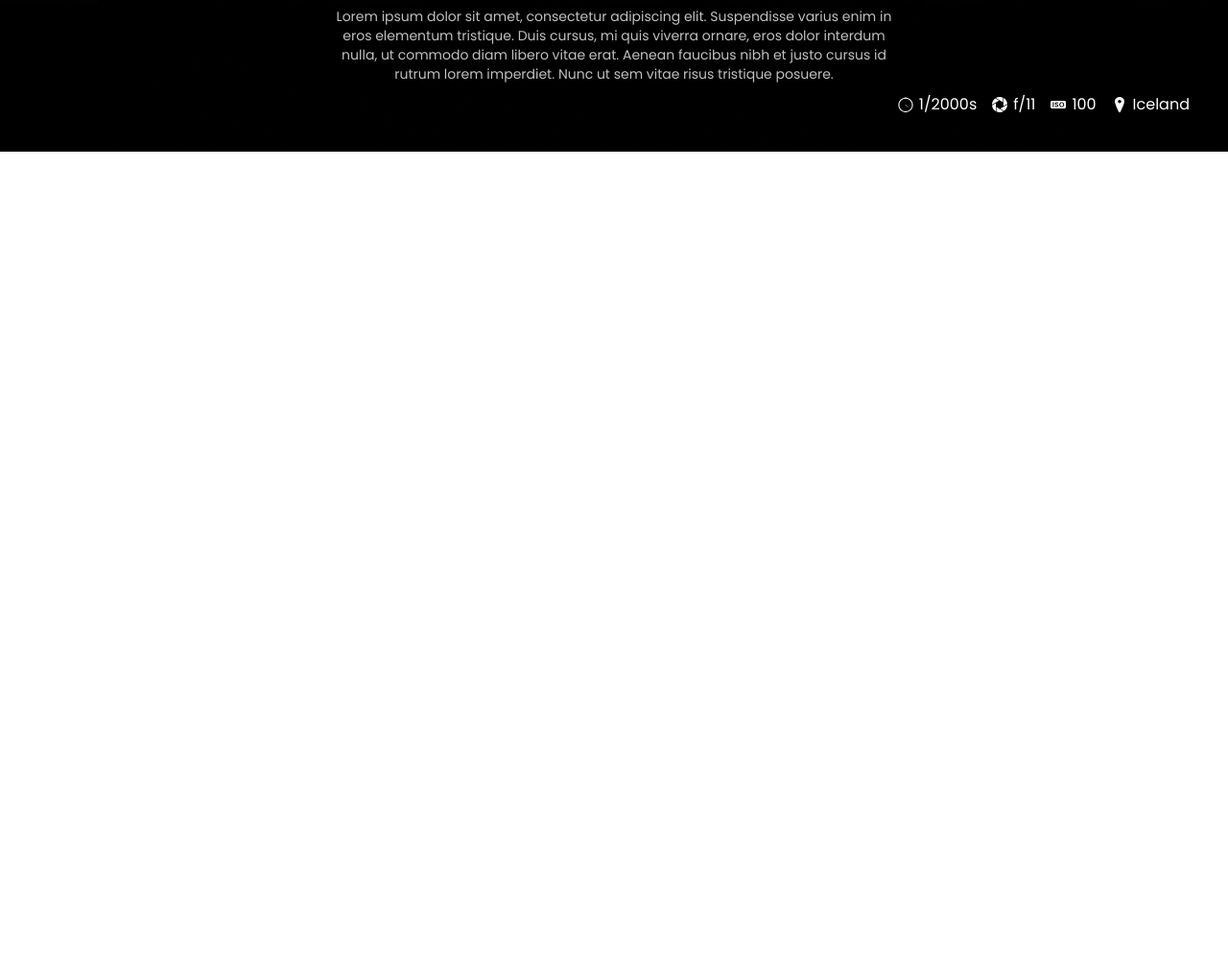
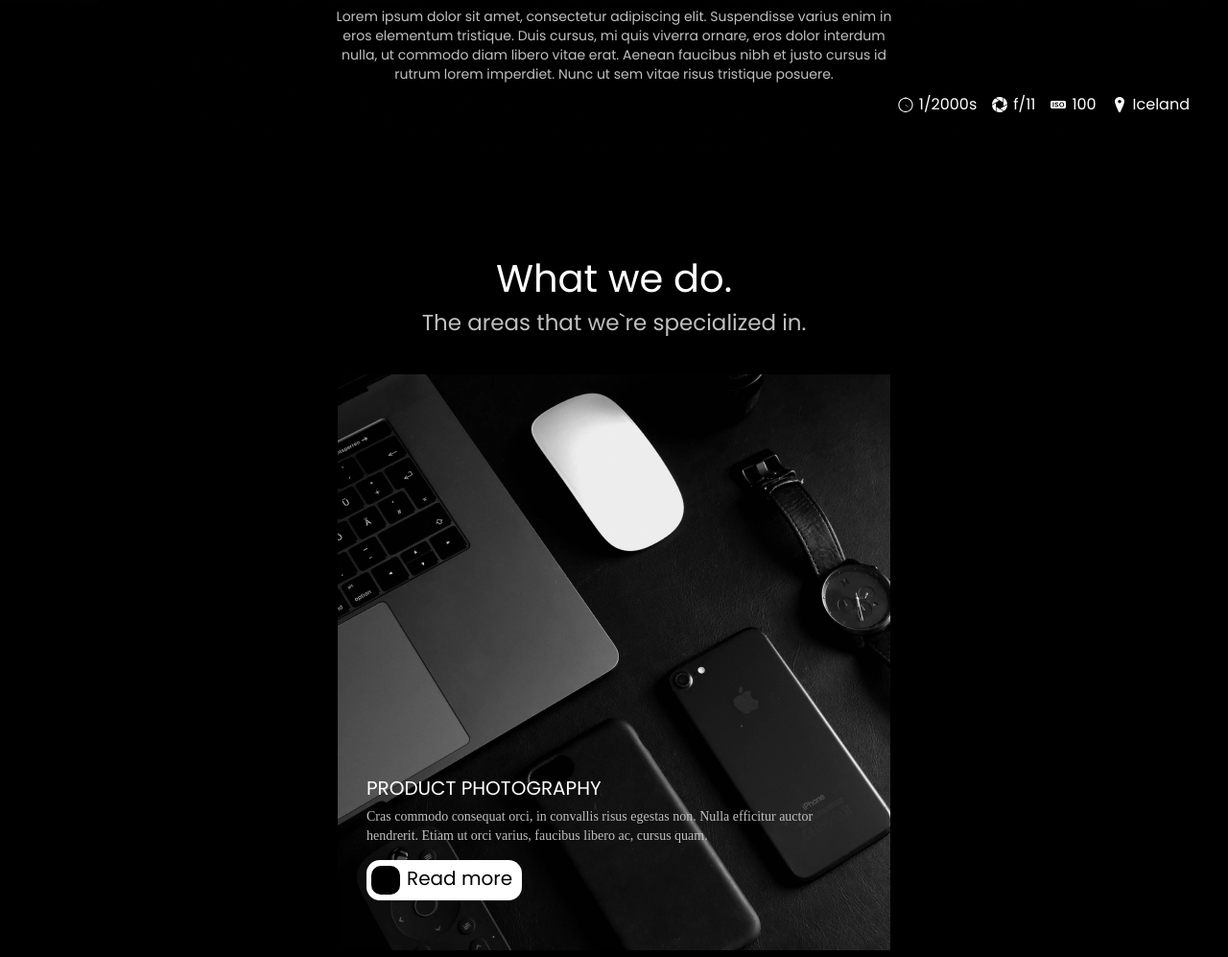
Before and after one commit to maksmalaniya/aperture, a website: page app/index.html in a window 1280 px wide. Shown: the part 743-1740 px from the top of the page at 96% size. Before the commit the page ends 901 px from the top, so only its background shows below. Drawn offline with Linux system fonts and the light colour scheme.

Commit message:
added section what

```diff
--- a/app/index.html
+++ b/app/index.html
@@ -86,6 +86,62 @@
 				</div>
 		</section>
 	</div>
+	<div class="wrapper">
+		<section class="what container">
+			<h2 class="what__title">What we do.</h2>
+			<p class="what__subtitle">The areas that we`re specialized in.</p>
+			<div class="what__cards">
+				<article class="what__card-1">
+					<h3 class="what__card-title">PRODUCT PHOTOGRAPHY</h3>
+					<p class="what__card-subtitle">
+						Cras commodo consequat orci, in convallis risus egestas non.
+						Nulla efficitur auctor hendrerit.
+						Etiam ut orci varius, faucibus libero ac, cursus quam.
+					</p>
+					<div class="what__card-btn">
+						<a href="#" class="what__card-btn-link">Read more</a>
+					</div>
+				</article>
+				<article class="what__card-2">
+					<h3 class="what__card-title">ARCHITECTURE PHOTOGRAPHY</h3>
+					<p class="what__card-subtitle">
+						Aenean porta neque eget consequat fringilla.
+						Vestibulum ultrices, orci nec egestas pharetra, ligula est semper enim,
+						nec auctor sapien leo nec purus. Fusce tincidunt aliquet sapien,
+						sit amet rhoncus leo imperdiet nec.
+					</p>
+					<div class="what__card-btn">
+						<a href="#" class="what__card-btn-link">Read more</a>
+					</div>
+				</article>
+				<article class="what__card-3">
+					<h3 class="what__card-title">DRONE PHOTOGRAPHY</h3>
+					<p class="what__card-subtitle">
+						Mauris euismod elit et nisi ultrices, ut faucibus orci tincidunt.
+						Duis tristique sed lorem a vestibulum. Cras commodo consequat orci,
+						in convallis risus egestas non. Nulla efficitur auctor hendrerit.
+						Etiam ut orci varius, faucibus libero ac, cursus quam.
+					</p>
+					<div class="what__card-btn">
+						<a href="#" class="what__card-btn-link">Read more</a>
+					</div>
+				</article>
+				<article class="what__card-4">
+					<h3 class="what__card-title">WILDLIFE PHOTOGRAPHY</h3>
+					<p class="what__card-subtitle">
+						Lorem ipsum dolor sit amet, consectetur adipiscing elit.
+						Nullam scelerisque aliquam odio et faucibus. Nulla rhoncus
+						feugiat eros quis consectetur. Morbi neque ex, condimentum dapibus
+						congue et, vulputate ut ligula.
+						Vestibulum sit amet urna turpis.
+					</p>
+					<div class="what__card-btn">
+						<a href="#" class="what__card-btn-link">Read more</a>
+					</div>
+				</article>
+			</div>
+		</section>
+	</div>
 	<script src="js/main.min.js"></script>
 </body>
 </html>
--- /dev/null
+++ b/app/scss/_what.scss
@@ -0,0 +1,137 @@
+.what {
+
+    // .what__title
+
+    &__title {
+        padding-top: 112px;
+        color: $white;
+        font-size: 40px;
+        font-family: 'Poppins';
+        text-align: center;
+    }
+
+    // .what__subtitle
+
+    &__subtitle {
+        text-align: center;
+        color: $font-color;
+        font-size: 23px;
+        font-family: 'Poppins';
+        margin-top: 15px;
+    }
+
+    // .what__cards
+
+    &__cards {
+        margin-top: 42px;
+        padding-bottom: 100px;
+        display: flex;
+        flex-direction: column;
+        flex-wrap: wrap;
+        justify-content: center;
+        gap: 16px;
+        @media (min-width: $breakpoint-md) {
+            flex-direction: row;
+            gap: 16px;
+        }
+    }
+
+    // .what__card-1
+
+    &__card-1 {
+        background: url('../images/what1.jpg') no-repeat 50%/ cover;
+        max-width: 576px;
+        max-height: 600px;
+        padding: 221px 30px 30px 30px;
+        @media (min-width: $breakpoint-md) {
+            padding: 421px 30px 30px 30px;
+        }
+    }
+
+    // .what__card-title
+
+    &__card-title {
+        //margin-top: 421px;
+        color: $white;
+        font-size: 20px;
+        font-family: 'Poppins';
+    }
+
+    // .what__card-subtitle
+
+    &__card-subtitle {
+        font-size: 14px;
+        line-height: 20px;
+        margin-top: 10px;
+        color: $font-color;
+    }
+
+    // .what__card-btn
+
+    &__card-btn {
+        padding-bottom: 30px;
+    }
+
+    // .what__card-btn-link
+
+    &__card-btn-link {
+        display: inline-block;
+        text-decoration: none;
+        color: $black;
+        font-family: 'Poppins';
+        font-size: 20px;
+        background: $white;
+        padding: 9px 10px 13px 42px;
+        border-radius: 14px;
+        position: relative;
+        margin-top: 15px;
+        //margin-bottom: 30px;
+        &::before {
+            content: '';
+            position: absolute;
+            top: 50%;
+            transform: translateY(-50%);
+            left: 5px;
+            width: 30px;
+            height: 30px;
+            background: $black;
+            border-radius: 10px;
+        }
+    }
+
+    // .what__card-2
+
+    &__card-2 {
+        background: url('../images/what2.jpg') no-repeat 50%/ cover;
+        max-width: 576px;
+        max-height: 600px;
+        padding: 221px 30px 30px 30px;
+        @media (min-width: $breakpoint-md) {
+            padding: 421px 30px 30px 30px;
+        }
+    }
+
+    // .what__card-3
+
+    &__card-3 {
+        background: url('../images/what3.jpg') no-repeat 50%/ cover;
+        max-width: 576px;
+        max-height: 600px;
+        padding: 221px 30px 30px 30px;
+        @media (min-width: $breakpoint-md) {
+            padding: 421px 30px 30px 30px;
+        }
+    }
+
+    // .what__card-4
+
+    &__card-4 {
+        background: url('../images/what4.jpg') no-repeat 50%/ cover;
+        max-width: 576px;
+        max-height: 600px;
+        padding: 221px 30px 30px 30px;
+        @media (min-width: $breakpoint-md) {
+            padding: 421px 30px 30px 30px;
+        }
+    }
+}
--- a/app/scss/style.scss
+++ b/app/scss/style.scss
@@ -4,3 +4,4 @@
 @import 'global';
 @import 'header';
 @import 'aperture';
+@import 'what';
```
Also changed, not shown: app/scss/_aperture.scss (+0 -22 lines), app/css/style.min.css, app/images/what1.jpg (added), app/images/what2.jpg (added), app/images/what3.jpg (added), app/images/what4.jpg (added).
